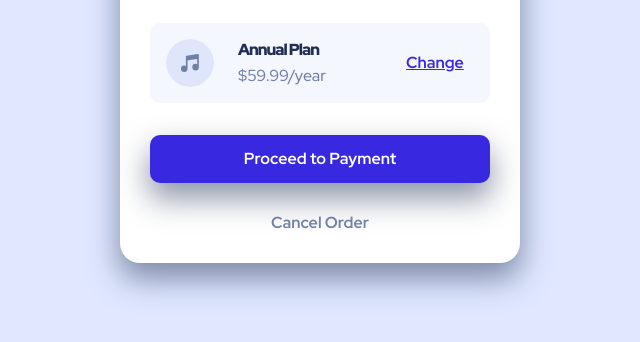
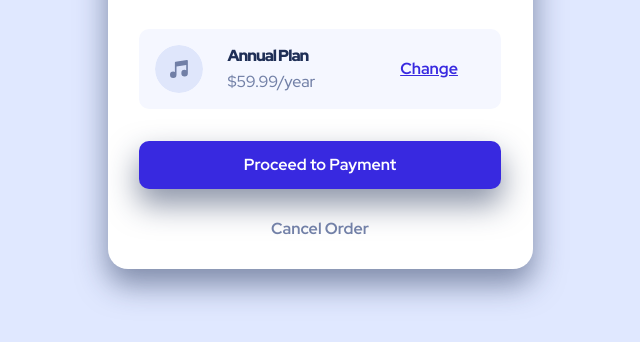
Before and after one commit to tomashoj2001/FEM-Order-summary-component, a plain HTML site: page index.html in a window 1280 px wide. Shown: the part 450-792 px from the top of the page, without its empty margins (320-960 px from the left). Drawn offline with Linux system fonts and the light colour scheme.

Commit message:
Update styles.css

```diff
--- a/styles.css
+++ b/styles.css
@@ -144,10 +144,10 @@ body{
     }
 
     .main{
-        max-width: 400px;
+        max-width: 425px;
     }
 
     .price__cta{
-        margin-left: 4.5rem;
+        margin-left: 4.8rem;
     }
 }
```
